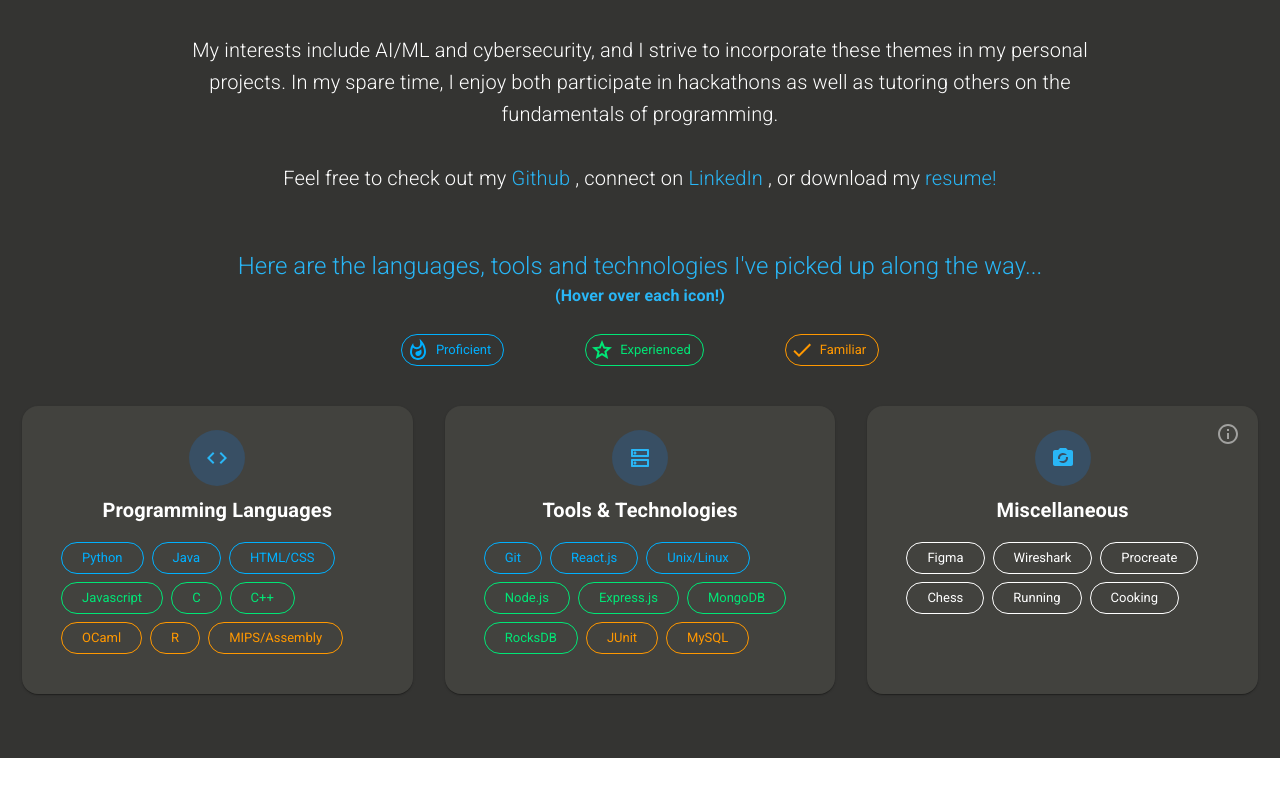
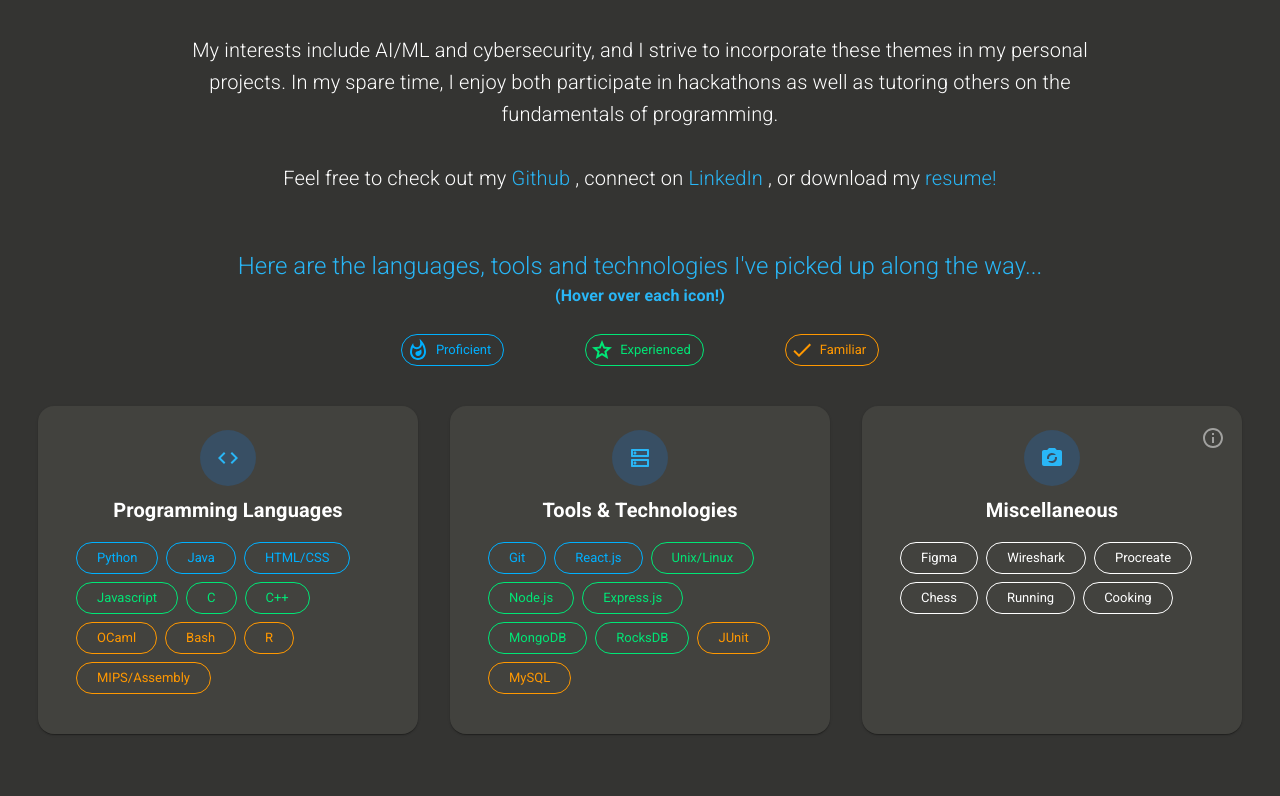
Before and after one commit to BriannHu/Personal-Website-V2, a React (Create React App) app: page / in a window 1280 px wide. Shown: the part 826-1622 px from the top of the page. Before the commit the page ends 1584 px from the top, so only its background shows below. Built offline with nearby package versions, Linux system fonts and the light colour scheme; a web font is replaced by a local one.

Commit message:
Updated about section formatting

```diff
--- a/src/components/About/About.js
+++ b/src/components/About/About.js
@@ -78,6 +78,8 @@ const useStyles = makeStyles((theme) => ({
     display: "flex",
     flexDirection: "row",
     marginTop: theme.spacing(3),
+    paddingLeft: theme.spacing(2),
+    paddingRight: theme.spacing(2),
   },
   gridItem: {
     alignItems: "center",
--- a/src/components/About/SkillMaps.js
+++ b/src/components/About/SkillMaps.js
@@ -41,6 +41,11 @@ export const Languages = [
     blurb: "Recursion is life.",
   },
   {
+    name: "Bash",
+    level: 1,
+    blurb: "[ ] vs. [[ ]]",
+  },
+  {
     name: "R",
     level: 1,
     blurb: "So. Many. Graphs.",
@@ -65,7 +70,7 @@ export const Technologies = [
   },
   {
     name: "Unix/Linux",
-    level: 3,
+    level: 2,
     blurb: "rm -rf * ...oops",
   },
   {
```
